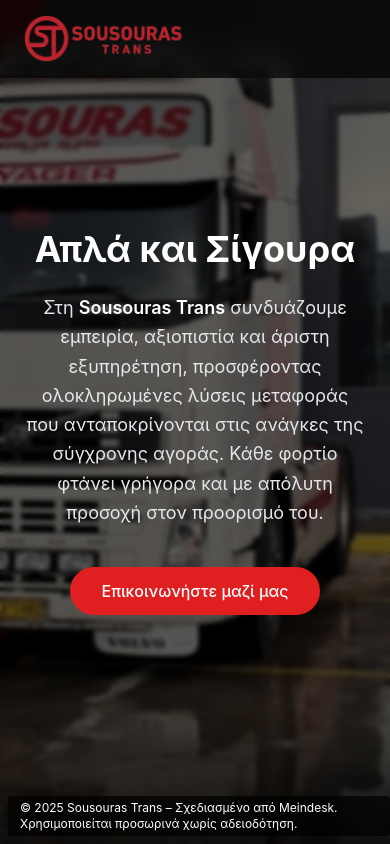
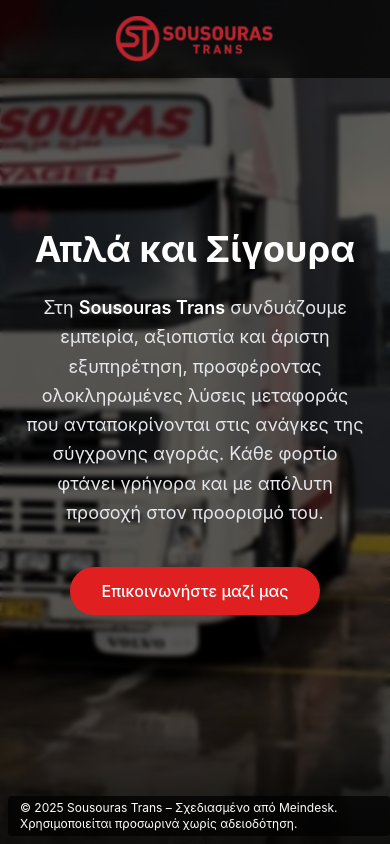
Before and after one commit to dv0c/sousoyras, a Next.js app: page / in a window 390 px wide. Shown: the top 844 px of the page. Built offline with nearby package versions, Linux system fonts and the light colour scheme.

Commit message:
modified:   components/navbar.tsx

```diff
--- a/components/navbar.tsx
+++ b/components/navbar.tsx
@@ -8,7 +8,7 @@
     <nav
       className={`fixed w-full z-20 bg-black/70 shadow-md top-0 transition-all duration-300 backdrop-blur-md`}
     >
-      <div className="container mx-auto px-6 py-4 flex items-center justify-between">
+      <div className="container justify-center mx-auto px-6 py-4 flex items-center md:justify-between">
         {/* Logo */}
         <Link href="/">
           <Image
@@ -28,17 +28,17 @@
             </Link>
           </li>
           <li>
-            <Link href="#about" className="hover:text-primary transition">
+            <Link href="/#about" className="hover:text-primary transition">
               Σχετικά
             </Link>
           </li>
           <li>
-            <Link href="#services" className="hover:text-primary transition">
+            <Link href="/#services" className="hover:text-primary transition">
               Υπηρεσίες
             </Link>
           </li>
           <li>
-            <Link href="#contact" className="hover:text-primary transition">
+            <Link href="/#contact" className="hover:text-primary transition">
               Επικοινωνία
             </Link>
           </li>
```
